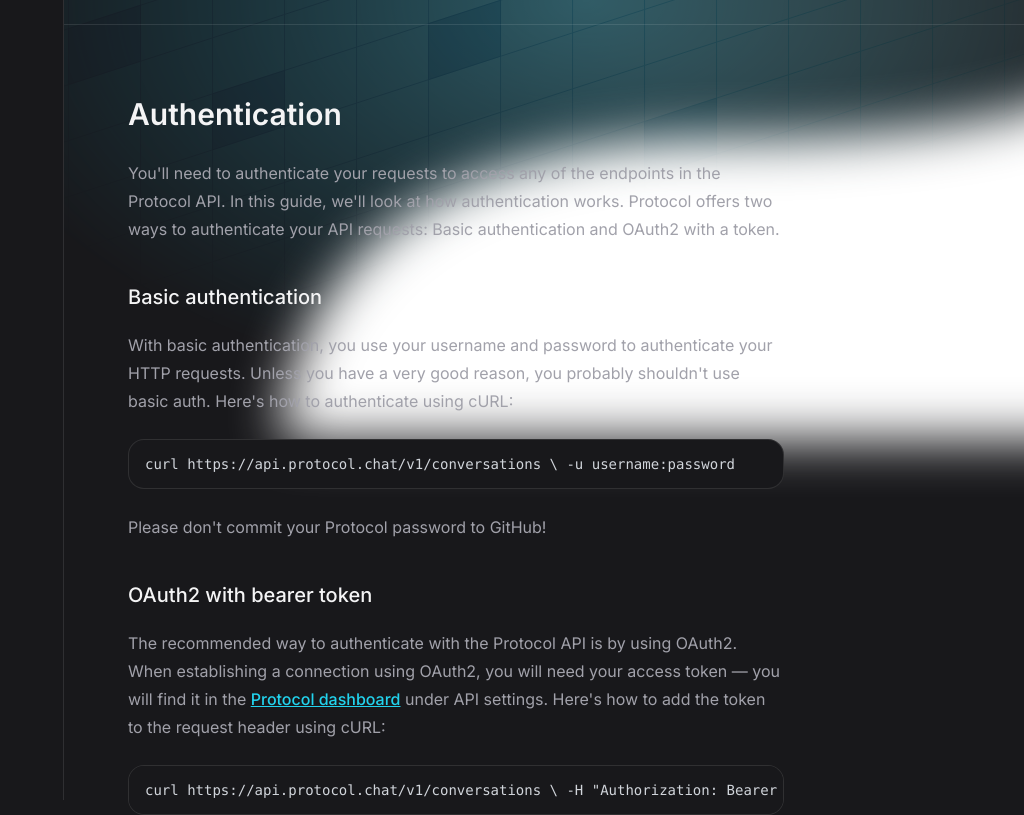
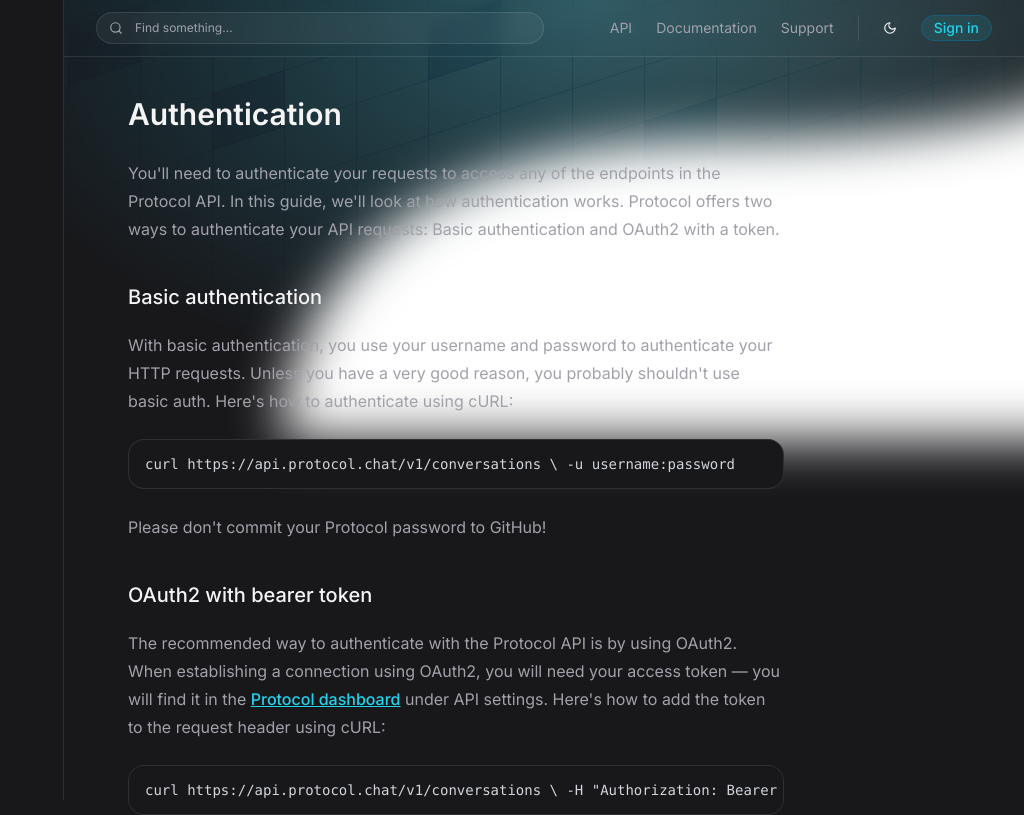
Before and after one commit to viniciusferreira7/ui-tailwind, a Next.js app: page / in a window 1280 px wide. Shown: the top 815 px of the page, without its empty margins (256-1280 px from the left). Built offline with nearby package versions, Linux system fonts and the light colour scheme.

Commit message:
style: finalizes the header

```diff
--- a/src/components/Header.tsx
+++ b/src/components/Header.tsx
@@ -1,5 +1,46 @@
+import { Moon, Search } from 'lucide-react'
+
 export function Header() {
   return (
-    <header className="fixed top-0 left-80 right-0 px-8 py-3 border-b border-white/10"></header>
+    <header className="fixed top-0 left-80 right-0 px-8 py-3 border-b border-white/10 backdrop-blur flex items-center justify-between">
+      <button className="w-full max-w-md flex items-center gap-3 text-xs text-zinc-400 bg-white/5 border border-white/10 px-3 h-8 rounded-full">
+        <Search size={14} />
+        <span>Find something...</span>
+      </button>
+      <div className="flex items-center">
+        <nav className="text-sm flex items-center gap-6">
+          <a
+            className="text-zinc-400 hover:text-zinc-100 transition-colors ease-in-out"
+            href=""
+          >
+            API
+          </a>
+          <a
+            className="text-zinc-400 hover:text-zinc-100 transition-colors ease-in-out"
+            href=""
+          >
+            Documentation
+          </a>
+          <a
+            className="text-zinc-400 hover:text-zinc-100 transition-colors ease-in-out"
+            href=""
+          >
+            Support
+          </a>
+        </nav>
+
+        <div className="flex items-center border-l border-white/10 pl-6 ml-6 gap-6">
+          <button>
+            <Moon size={14} className="text-zinc-100" />
+          </button>
+          <button
+            className="border border-cyan-800 bg-cyan-400/10 text-cyan-400 px-3 py-0.5
+          rounded-full text-sm font-medium hover:bg-cyan-300/30 hover:border-cyan-400 transition-colors"
+          >
+            Sign in
+          </button>
+        </div>
+      </div>
+    </header>
   )
 }
```
